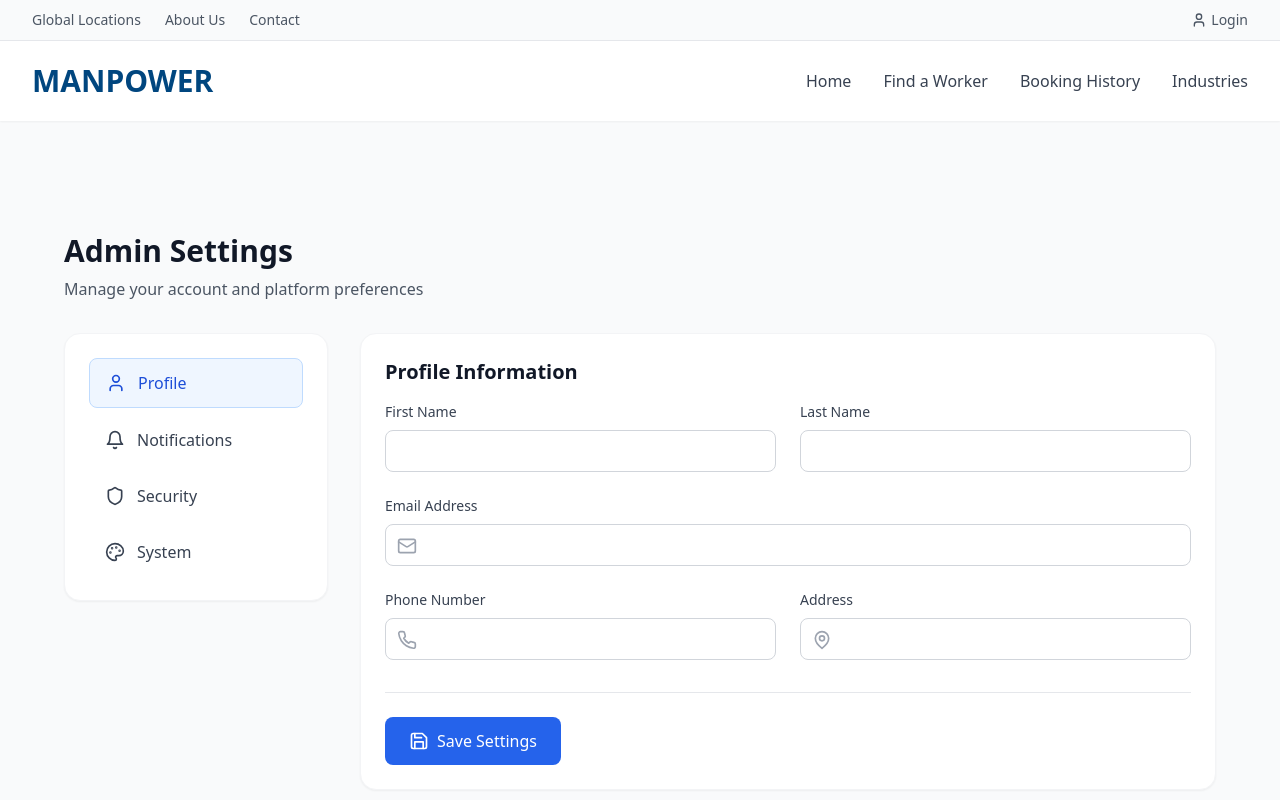
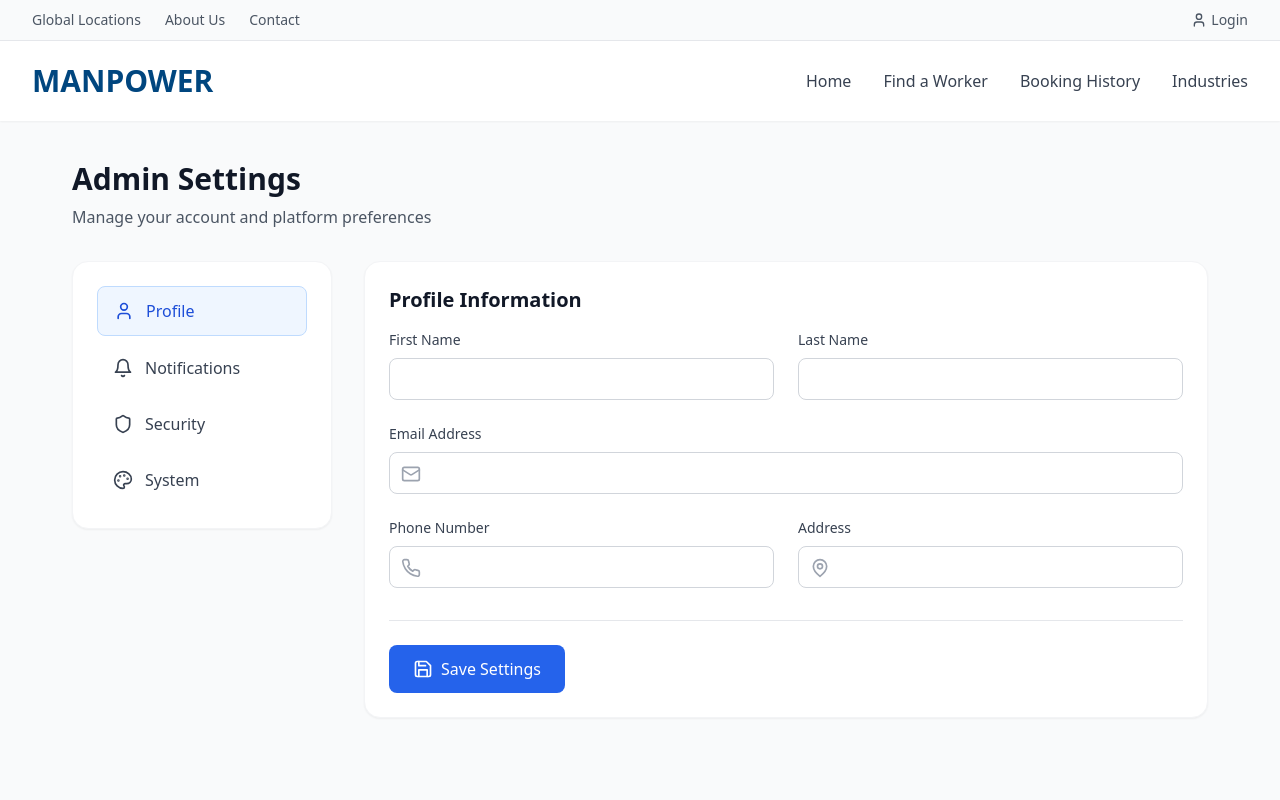
Before and after one commit to Disanda12/Project-ManPower, a React (Vite) app in the folder frontend/: page /admin/settings in a window 1280 px wide. Shown: the top 800 px of the page. Built offline with nearby package versions, Linux system fonts and the light colour scheme.

Commit message:
feat: Update Admin Settings layout with improved spacing and container width

```diff
--- a/frontend/src/components/admin/AdminSettings.tsx
+++ b/frontend/src/components/admin/AdminSettings.tsx
@@ -133,8 +133,8 @@ const AdminSettings: React.FC = () => {
   ];
 
   return (
-    <div className="min-h-screen bg-gray-50 pt-20 md:pt-28 pb-10 md:pb-20 px-4 md:px-8">
-      <div className="max-w-6xl mx-auto">
+    <div className="min-h-screen bg-gray-50 pt-10 pb-10 md:pb-20 px-4 md:px-8">
+      <div className="max-w-7xl px-4 md:px-10 mx-auto">
         {/* Header */}
         <div className="mb-6 md:mb-8">
           <h1 className="text-2xl md:text-3xl font-bold text-gray-900">Admin Settings</h1>
```
